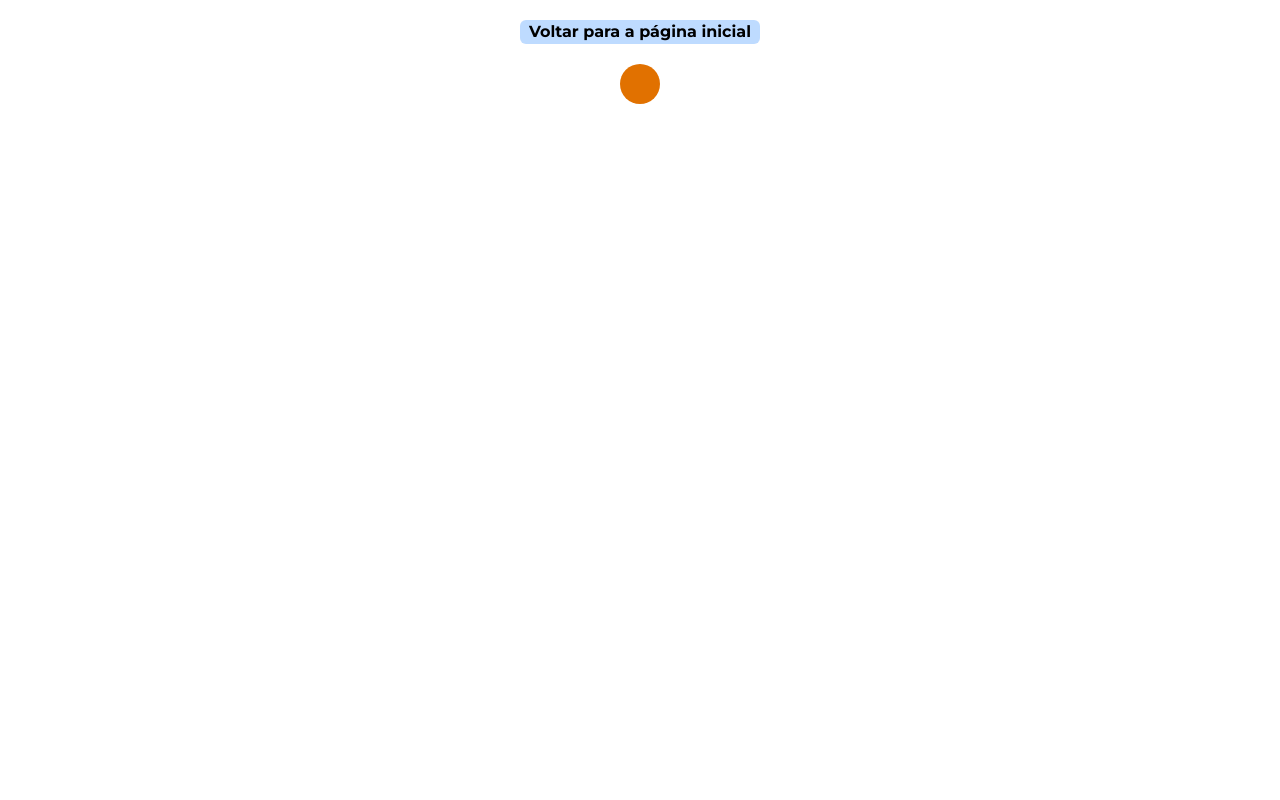
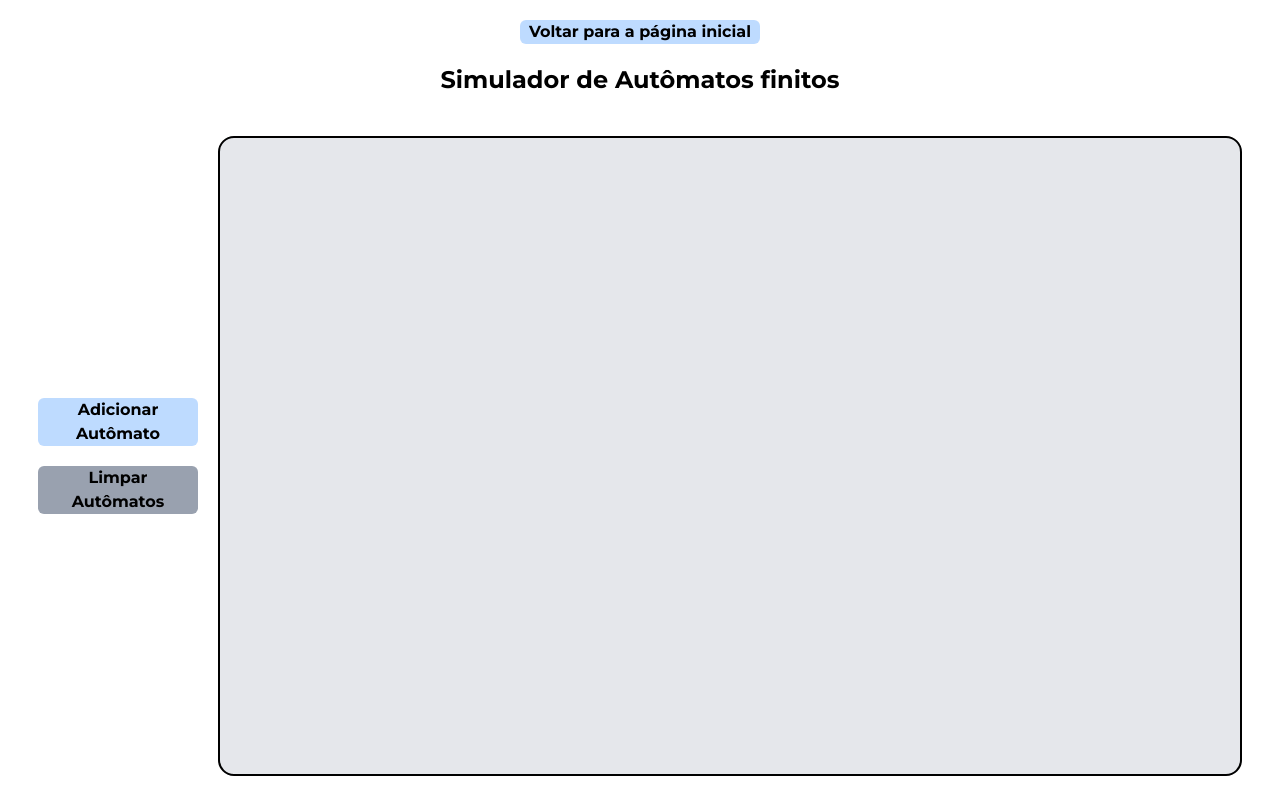
Before and after one commit to Pedro-Alonso/lftc, a Next.js app: page /automaton in a window 1280 px wide. Built offline with nearby package versions, Linux system fonts and the light colour scheme.

Commit message:
feat: working on automaton canvas and nodes

```diff
--- a/src/app/(pages)/automaton/automaton.hook.tsx
+++ b/src/app/(pages)/automaton/automaton.hook.tsx
@@ -1,5 +1,60 @@
-import { IAutomaton } from "./automaton.types";
+import { useState } from "react";
+import { IAutomatonNode, IAutomatonPage } from "./automaton.types";
 
-export const useAutomaton = (): IAutomaton => {
-  return { a: "example" };
+const AUTOMATON_SIZE = 40; // 40px (w-10 h-10)
+
+const calculateRelativePosition = (
+  event: React.MouseEvent,
+  container: HTMLElement
+): { x: number; y: number } => {
+  const containerRect = container.getBoundingClientRect();
+  return {
+    x: event.clientX - containerRect.left,
+    y: event.clientY - containerRect.top,
+  };
 };
+
+const generateAutomatonId = (): string => {
+  return `automaton-${Date.now()}-${Math.random().toString(36).substr(2, 9)}`;
+};
+
+const shouldIgnoreClick = (target: HTMLElement): boolean => {
+  return !!(target.closest(".handle") || target.closest(".react-draggable"));
+};
+
+export const useAutomaton = (): IAutomatonPage => {
+  const [automatons, setAutomatons] = useState<IAutomatonNode[]>([]);
+  const [isAddAutomatonToggled, setIsAddAutomatonToggled] = useState(false);
+
+  const onAddAutomaton = (e: React.MouseEvent) => {
+    if (!isAddAutomatonToggled) return;
+
+    e.stopPropagation();
+
+    const target = e.target as HTMLElement;
+    if (shouldIgnoreClick(target)) return;
+
+    const container = e.currentTarget as HTMLElement;
+    const clickPosition = calculateRelativePosition(e, container);
+
+    const centeredPosition = {
+      x: clickPosition.x - AUTOMATON_SIZE / 2,
+      y: clickPosition.y - AUTOMATON_SIZE / 2,
+    };
+
+    const newAutomaton: IAutomatonNode = {
+      id: generateAutomatonId(),
+      position: centeredPosition,
+    };
+
+    setAutomatons((prev) => [...prev, newAutomaton]);
+  };
+
+  return {
+    automatons,
+    isAddAutomatonToggled,
+    onAddAutomaton,
+    onClearAutomatons: () => setAutomatons([]),
+    onToggleAddAutomaton: () => setIsAddAutomatonToggled((prev) => !prev),
+  };
+};
--- a/src/app/(pages)/automaton/automaton.layout.tsx
+++ b/src/app/(pages)/automaton/automaton.layout.tsx
@@ -1,10 +1,18 @@
 "use client";
 
-import { Draggable } from "@/components/draggable";
+import { AutomatonNode } from "@/components/automaton-node";
+import { Button } from "@/components/button";
 import { Link } from "@/components/link";
 import { Screen } from "@/components/screen";
+import { IAutomatonPage } from "./automaton.types";
 
-export const AutomatonLayout = () => {
+export const AutomatonLayout = ({
+  automatons,
+  isAddAutomatonToggled,
+  onAddAutomaton,
+  onClearAutomatons,
+  onToggleAddAutomaton,
+}: IAutomatonPage) => {
   return (
     <Screen>
       <Link
@@ -12,9 +20,33 @@ export const AutomatonLayout = () => {
         text="Voltar para a página inicial"
         className="!w-60 mb-5"
       />
-      <Draggable>
-        <div className="bg-amber-600 rounded-full w-10 h-10 cursor-pointer handle" />
-      </Draggable>
+      <h1 className="font-bold mb-10 text-2xl">
+        Simulador de Autômatos finitos
+      </h1>
+      <div className="flex">
+        <div className="flex flex-col items-center justify-center mr-5">
+          <Button
+            text={isAddAutomatonToggled ? "Cancelar" : "Adicionar Autômato"}
+            onClick={onToggleAddAutomaton}
+            className={`mb-5 ${
+              isAddAutomatonToggled ? "bg-red-600 hover:bg-red-700" : ""
+            }`}
+          />
+          <Button
+            text="Limpar Autômatos"
+            onClick={onClearAutomatons}
+            className="bg-gray-400 hover:bg-gray-500 px-0.5"
+          />
+        </div>
+        <div
+          className="border-2 rounded-2xl w-[80vw] h-[80vh] relative overflow-hidden bg-gray-200 mx-auto"
+          onClick={onAddAutomaton}
+        >
+          {automatons.map((automaton) => (
+            <AutomatonNode key={automaton.id} automaton={automaton} />
+          ))}
+        </div>
+      </div>
     </Screen>
   );
 };
--- a/src/app/(pages)/automaton/automaton.types.tsx
+++ b/src/app/(pages)/automaton/automaton.types.tsx
@@ -1,3 +1,12 @@
-export interface IAutomaton {
-  a: string;
+export interface IAutomatonNode {
+  id: string;
+  position: { x: number; y: number };
 }
+
+export interface IAutomatonPage {
+  automatons: IAutomatonNode[];
+  isAddAutomatonToggled: boolean;
+  onAddAutomaton: (e: React.MouseEvent) => void;
+  onClearAutomatons: () => void;
+  onToggleAddAutomaton: () => void;
+}
--- a/src/app/(pages)/automaton/page.tsx
+++ b/src/app/(pages)/automaton/page.tsx
@@ -1,9 +1,11 @@
 "use client";
 
+import { useAutomaton } from "./automaton.hook";
 import { AutomatonLayout } from "./automaton.layout";
 
 const AutomatonPage = () => {
-  return <AutomatonLayout />;
+  const props = useAutomaton();
+  return <AutomatonLayout {...props} />;
 };
 
 export default AutomatonPage;
--- /dev/null
+++ b/src/components/automaton-node.tsx
@@ -0,0 +1,26 @@
+"use client";
+
+import { Draggable } from "@/components/draggable";
+import { IAutomatonNode } from "../app/(pages)/automaton/automaton.types";
+
+interface AutomatonNodeProps {
+  automaton: IAutomatonNode;
+}
+
+export const AutomatonNode = ({ automaton }: AutomatonNodeProps) => {
+  return (
+    <div
+      key={automaton.id}
+      style={{
+        position: "absolute",
+        left: automaton.position.x,
+        top: automaton.position.y,
+        pointerEvents: "auto",
+      }}
+    >
+      <Draggable>
+        <div className="bg-amber-600 rounded-full w-10 h-10 cursor-pointer handle" />
+      </Draggable>
+    </div>
+  );
+};
--- a/src/components/button.tsx
+++ b/src/components/button.tsx
@@ -13,7 +13,7 @@ export const Button = ({
 }: ButtonProps) => {
   return (
     <div
-      className={`bg-blue-200 w-40 text-center rounded-md font-bold hover:bg-blue-400 cursor-pointer ${className}`}
+      className={`bg-blue-200 w-40 text-center rounded-md font-bold hover:bg-blue-400 cursor-pointer flex justify-center ${className}`}
     >
       <button onClick={onClick} className="cursor-pointer">
         {text}
--- a/src/components/draggable.tsx
+++ b/src/components/draggable.tsx
@@ -7,6 +7,7 @@ interface Props {
   children: React.ReactNode;
   handle?: string;
   nodeRef?: React.RefObject<HTMLDivElement>;
+  defaultPosition?: { x: number; y: number };
   onDrag?: DraggableEventHandler;
   onStart?: DraggableEventHandler;
   onStop?: DraggableEventHandler;
@@ -14,7 +15,15 @@ interface Props {
 
 export const Draggable = React.forwardRef<HTMLDivElement, Props>(
   (
-    { children, handle = ".handle", nodeRef, onDrag, onStart, onStop },
+    {
+      children,
+      handle = ".handle",
+      defaultPosition,
+      nodeRef,
+      onDrag,
+      onStart,
+      onStop,
+    },
     forwardedRef
   ) => {
     const internalRef = React.useRef<HTMLDivElement>(null);
@@ -32,6 +41,7 @@ export const Draggable = React.forwardRef<HTMLDivElement, Props>(
         onStop={onStop}
         nodeRef={elementRef as React.RefObject<HTMLElement>}
         handle={handle}
+        defaultPosition={defaultPosition}
       >
         <div ref={elementRef}>{children}</div>
       </ReactDraggable>
--- /dev/null
+++ b/src/hooks/use-mouse-position-hook.ts
@@ -0,0 +1,26 @@
+"use client";
+import React from "react";
+
+const useMousePosition = () => {
+  const [mousePosition, setMousePosition] = React.useState({
+    x: 0,
+    y: 0,
+  });
+
+  React.useEffect(() => {
+    // eslint-disable-next-line @typescript-eslint/no-explicit-any
+    const updateMousePosition = (ev: any) => {
+      setMousePosition({ x: ev.clientX, y: ev.clientY });
+    };
+
+    window.addEventListener("mousemove", updateMousePosition);
+
+    return () => {
+      window.removeEventListener("mousemove", updateMousePosition);
+    };
+  }, []);
+
+  return mousePosition;
+};
+
+export default useMousePosition;
```
